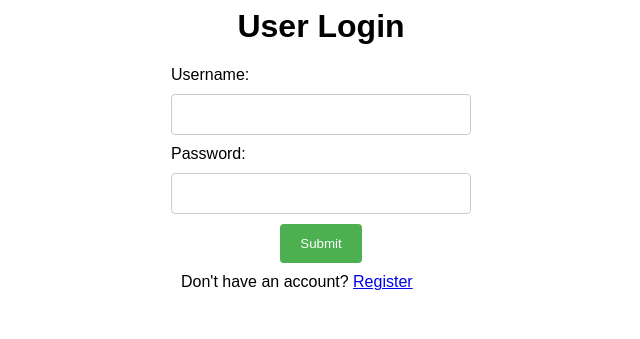
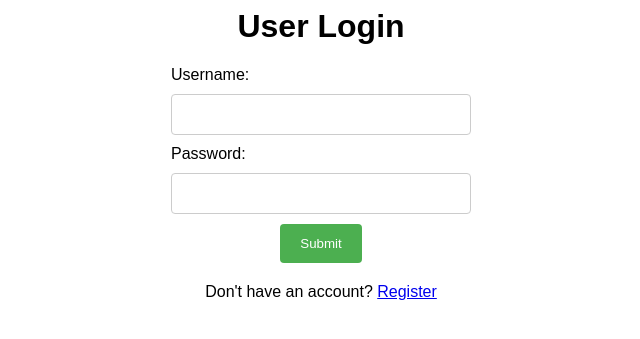
Before and after one commit to ecpp/cs437-group-homework, a Flask app: page /login-user in a window 1280 px wide. Shown: the top 339 px of the page, without its empty margins (319-959 px from the left). Run offline with Flask 2, Linux system fonts and the light colour scheme.

Commit message:
Add files via upload

```diff
--- a/templates/login.html
+++ b/templates/login.html
@@ -36,10 +36,8 @@
         text-align: center;
       }
       div {
-  width: 300px;
-  margin: 0 auto;
-    padding: 10px;
-    border-radius: 5px;
+  margin: 20px 0;
+        text-align: center;
 
 }
       .error {
--- a/templates/register.html
+++ b/templates/register.html
@@ -39,7 +39,7 @@
     </style>
   </head>
   <body>
-    <h1>User Login</h1>
+    <h1>User Register</h1>
     <form id="login-form" method="post" action="/register">
       <label for="username">Username:</label>
       <input type="text" id="username" name="username">
```
